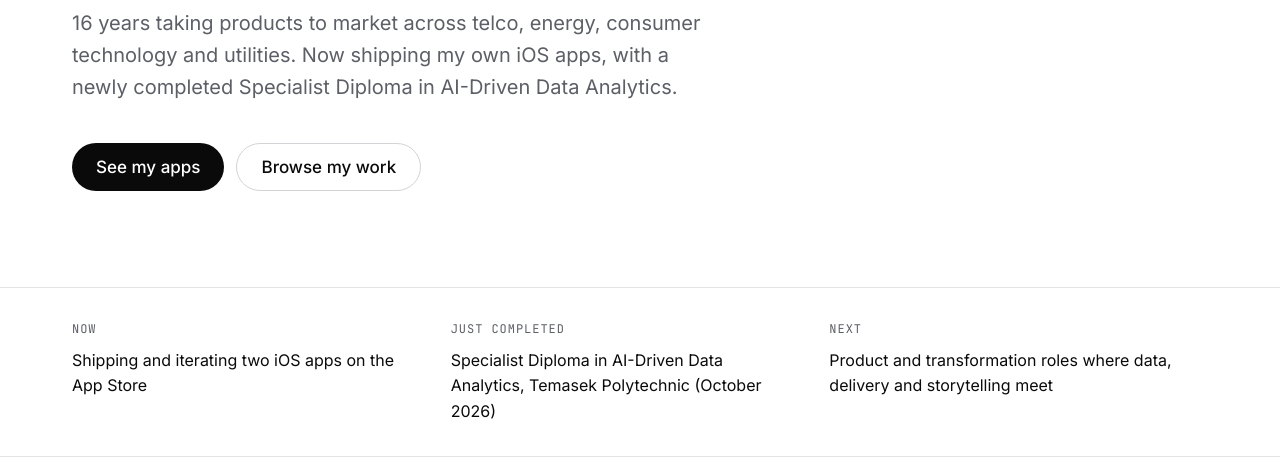
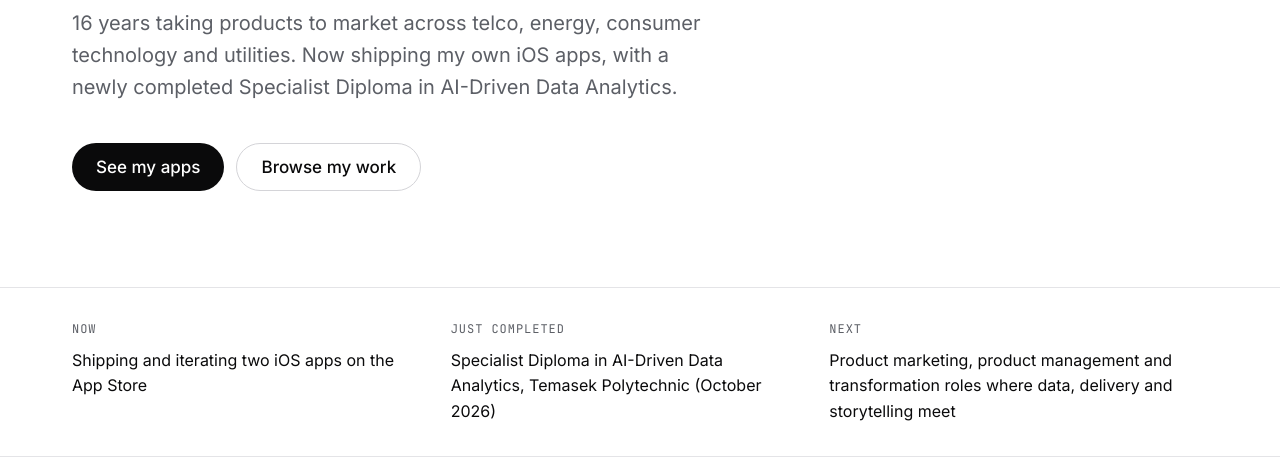
Before and after one commit to daphnetanlm/Portfolio, a plain HTML site: page index.html in a window 1280 px wide. Shown: the part 479-952 px from the top of the page. Drawn offline with Linux system fonts and the light colour scheme.

Commit message:
Add product marketing and product management to target roles and page title

```diff
--- a/index.html
+++ b/index.html
@@ -3,9 +3,9 @@
 <head>
 <meta charset="utf-8">
 <meta name="viewport" content="width=device-width, initial-scale=1">
-<title>Daphne Tan — Product, transformation and storytelling</title>
+<title>Daphne Tan — Product marketing, product management and transformation</title>
 <meta name="description" content="Portfolio of Daphne Tan: 16 years taking products to market across telco, energy, consumer tech and utilities, and two self-built iOS apps.">
-<meta property="og:title" content="Daphne Tan — Product, transformation and storytelling">
+<meta property="og:title" content="Daphne Tan — Product marketing, product management and transformation">
 <meta property="og:description" content="Portfolio of Daphne Tan: 16 years taking products to market across telco, energy, consumer tech and utilities, and two self-built iOS apps.">
 <meta property="og:type" content="website">
 <link rel="preconnect" href="https://fonts.googleapis.com">
@@ -54,7 +54,7 @@ a{color:#2F3CFF}a:hover{color:#1C26C4}
 </div>
 <div style="padding: 32px 32px 32px 0; display: flex; flex-direction: column; gap: 8px">
 <p style="margin: 0; font-family: 'JetBrains Mono', monospace; font-size: 12px; letter-spacing: 0.08em; text-transform: uppercase; color: #5C5F66">Next</p>
-<p style="margin: 0; font-size: 16px">Product and transformation roles where data, delivery and storytelling meet</p>
+<p style="margin: 0; font-size: 16px">Product marketing, product management and transformation roles where data, delivery and storytelling meet</p>
 </div>
 </div>
 </section>
```
